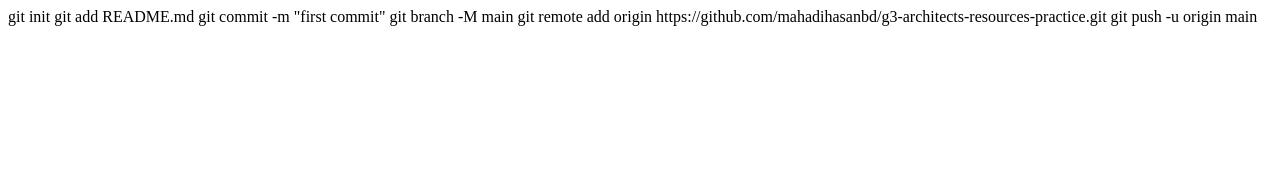
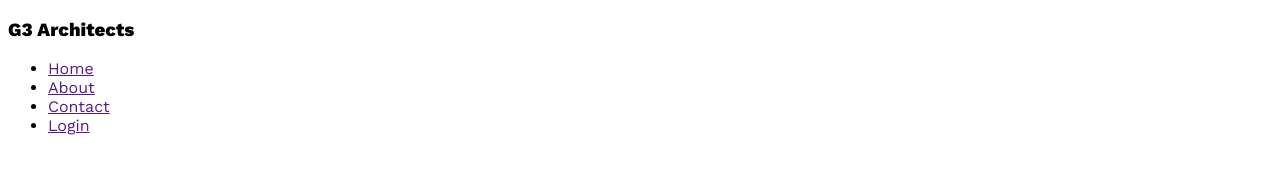
Before and after one commit to mahadihasanbd/g3-practice, a plain HTML site: page index.html in a window 1280 px wide. Drawn offline with nearby package versions, Linux system fonts and the light colour scheme.

Commit message:
added font style

```diff
--- a/index.html
+++ b/index.html
@@ -3,12 +3,22 @@
   <head>
     <meta charset="UTF-8" />
     <meta name="viewport" content="width=device-width, initial-scale=1.0" />
-    <title>Document</title>
+    <title>G3 Architects</title>
+    <link rel="stylesheet" href="style.css" />
   </head>
   <body>
-    git init git add README.md git commit -m "first commit" git branch -M main
-    git remote add origin
-    https://github.com/mahadihasanbd/g3-architects-resources-practice.git git
-    push -u origin main
+    <header>
+      <nav>
+        <h3>G3 Architects</h3>
+        <ul>
+          <li><a href="">Home</a></li>
+          <li><a href="">About</a></li>
+          <li><a href="">Contact</a></li>
+          <li><a href="">Login</a></li>
+        </ul>
+      </nav>
+    </header>
+    <main></main>
+    <footer></footer>
   </body>
 </html>
--- /dev/null
+++ b/style.css
@@ -0,0 +1,5 @@
+/* work sans font from google fonts */
+@import url('https://fonts.googleapis.com/css2?family=Work+Sans:ital,wght@0,400;0,500;0,800;1,600&display=swap');
+* {
+    font-family: 'Work Sans', sans-serif;
+}
```
